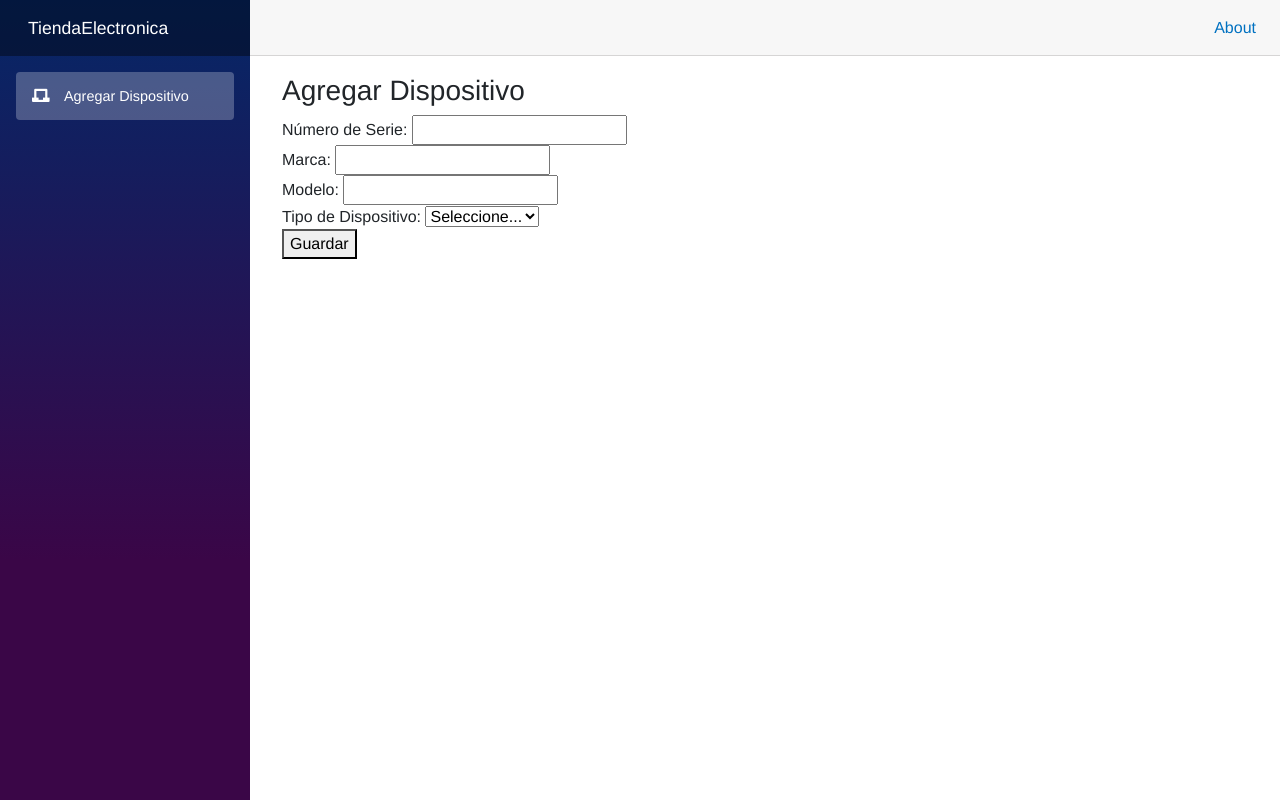
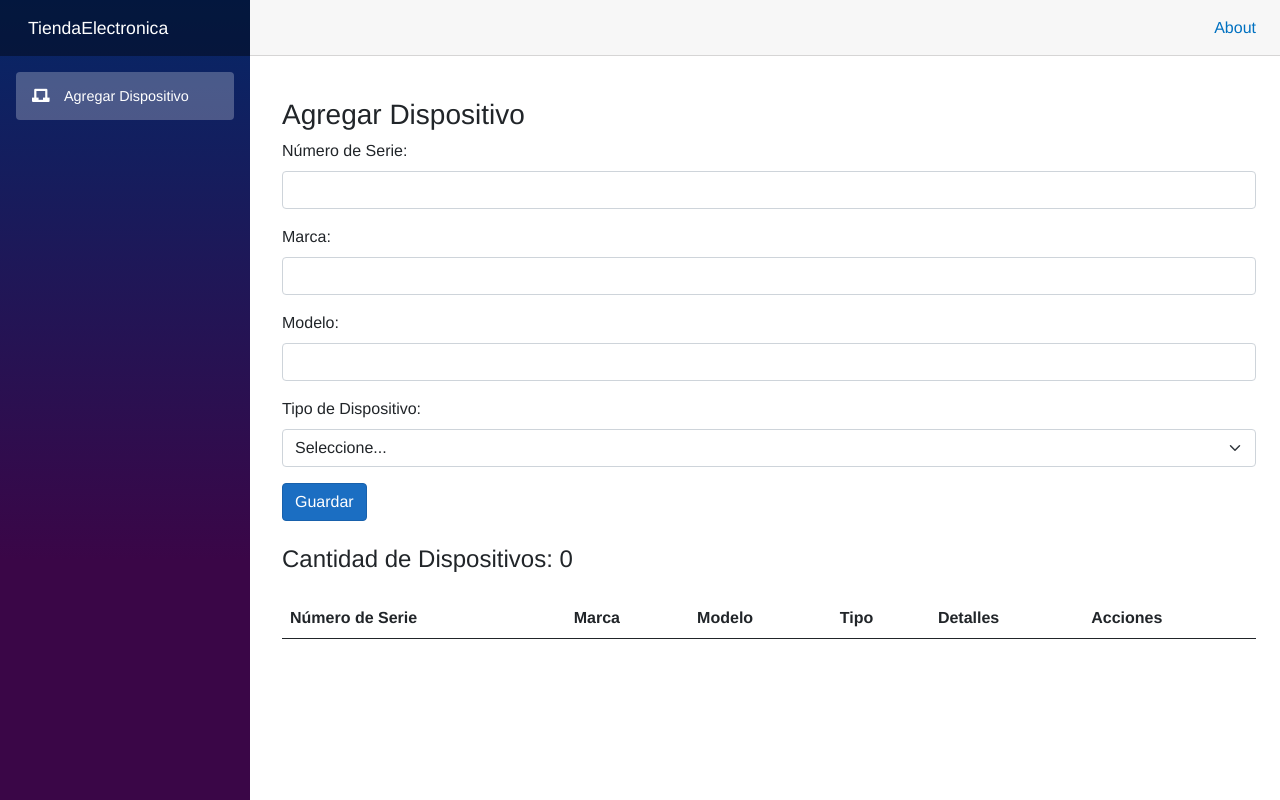
Before and after one commit to RonyC7/TiendaElectronica, an ASP.NET Core app: page /dispositivos in a window 1280 px wide. Run offline with ASP.NET Core 8, Linux system fonts and the light colour scheme; lists and menus that the app fills with data are empty; style sheets or scripts are compiled from the project's sources.

Commit message:
Mostrar datos en la tabla y mejora de diseño

```diff
--- a/Pages/Dispositivos.razor
+++ b/Pages/Dispositivos.razor
@@ -2,24 +2,24 @@
 
 @using TiendaElectronica.Clases
 
-<h3>Agregar Dispositivo</h3>
+<h3 class="mt-4">Agregar Dispositivo</h3>
 
-<div>
-    <label for="numeroDeSerie">Número de Serie:</label>
-    <input id="numeroDeSerie" @bind="nuevoDispositivo.NumeroDeSerie" />
+<div class="mb-3">
+    <label for="numeroDeSerie" class="form-label">Número de Serie:</label>
+    <input id="numeroDeSerie" class="form-control" @bind="nuevoDispositivo.NumeroDeSerie" />
 </div>
-<div>
-    <label for="marca">Marca:</label>
-    <input id="marca" @bind="nuevoDispositivo.Marca" />
+<div class="mb-3">
+    <label for="marca" class="form-label">Marca:</label>
+    <input id="marca" class="form-control" @bind="nuevoDispositivo.Marca" />
 </div>
-<div>
-    <label for="modelo">Modelo:</label>
-    <input id="modelo" @bind="nuevoDispositivo.Modelo" />
+<div class="mb-3">
+    <label for="modelo" class="form-label">Modelo:</label>
+    <input id="modelo" class="form-control" @bind="nuevoDispositivo.Modelo" />
 </div>
 
-<div>
-    <label for="tipo">Tipo de Dispositivo:</label>
-    <select id="tipo" @onchange="CambiarTipoDispositivo">
+<div class="mb-3">
+    <label for="tipo" class="form-label">Tipo de Dispositivo:</label>
+    <select id="tipo" class="form-select" @onchange="CambiarTipoDispositivo">
         <option value="">Seleccione...</option>
         <option value="Laptop">Laptop</option>
         <option value="Smartphone">Smartphone</option>
@@ -29,45 +29,87 @@
 
 @if (tipoSeleccionado == "Laptop" && nuevoDispositivo is Laptop laptop)
 {
-    <div>
-        <label for="memoriaRAM">Memoria RAM (GB):</label>
-        <input id="memoriaRAM" @bind="laptop.MemoriaRAM" type="number" />
+    <div class="mb-3">
+        <label for="memoriaRAM" class="form-label">Memoria RAM (GB):</label>
+        <input id="memoriaRAM" class="form-control" @bind="laptop.MemoriaRAM" type="number" />
     </div>
-    <div>
-        <label for="almacenamiento">Almacenamiento (GB):</label>
-        <input id="almacenamiento" @bind="laptop.Almacenamiento" type="number" />
+    <div class="mb-3">
+        <label for="almacenamiento" class="form-label">Almacenamiento (GB):</label>
+        <input id="almacenamiento" class="form-control" @bind="laptop.Almacenamiento" type="number" />
     </div>
 }
 else if (tipoSeleccionado == "Smartphone" && nuevoDispositivo is Smartphone smartphone)
 {
-    <div>
-        <label for="sistemaOperativo">Sistema Operativo:</label>
-        <input id="sistemaOperativo" @bind="smartphone.SistemaOperativo" />
+    <div class="mb-3">
+        <label for="sistemaOperativo" class="form-label">Sistema Operativo:</label>
+        <input id="sistemaOperativo" class="form-control" @bind="smartphone.SistemaOperativo" />
     </div>
-    <div>
-        <label for="numeroDeCamaras">Número de Cámaras:</label>
-        <input id="numeroDeCamaras" @bind="smartphone.NumeroDeCamaras" type="number" />
+    <div class="mb-3">
+        <label for="numeroDeCamaras" class="form-label">Número de Cámaras:</label>
+        <input id="numeroDeCamaras" class="form-control" @bind="smartphone.NumeroDeCamaras" type="number" />
     </div>
 }
 else if (tipoSeleccionado == "Tablet" && nuevoDispositivo is Tablet tablet)
 {
-    <div>
-        <label for="tamanoDePantalla">Tamaño de Pantalla (pulgadas):</label>
-        <input id="tamanoDePantalla" @bind="tablet.TamañoDePantalla" type="number" step="0.1" />
+    <div class="mb-3">
+        <label for="tamanoDePantalla" class="form-label">Tamaño de Pantalla (pulgadas):</label>
+        <input id="tamanoDePantalla" class="form-control" @bind="tablet.TamañoDePantalla" type="number" step="0.1" />
     </div>
-    <div>
-        <label for="soporteParaStylus">Soporte para Stylus:</label>
-        <input id="soporteParaStylus" type="checkbox" @bind="tablet.SoporteParaStylus" />
+    <div class="mb-3 form-check">
+        <input id="soporteParaStylus" class="form-check-input" type="checkbox" @bind="tablet.SoporteParaStylus" />
+        <label for="soporteParaStylus" class="form-check-label">Soporte para Stylus:</label>
     </div>
 }
 
-<div>
-    <button @onclick="GuardarDispositivo">Guardar</button>
+<div class="mb-3">
+    <button class="btn btn-primary" @onclick="GuardarDispositivo">Guardar</button>
 </div>
+
+@if (!string.IsNullOrEmpty(mensaje))
+{
+    <div class="alert alert-success" role="alert">
+        @mensaje
+    </div>
+}
+
+<div class="mt-4">
+    <h4>Cantidad de Dispositivos: @dispositivos.Count</h4>
+</div>
+
+<table class="table table-striped table-hover mt-4">
+    <thead>
+        <tr>
+            <th>Número de Serie</th>
+            <th>Marca</th>
+            <th>Modelo</th>
+            <th>Tipo</th>
+            <th>Detalles</th>
+            <th>Acciones</th>
+        </tr>
+    </thead>
+    <tbody>
+        @foreach (var dispositivo in dispositivos)
+        {
+            <tr>
+                <td>@dispositivo.NumeroDeSerie</td>
+                <td>@dispositivo.Marca</td>
+                <td>@dispositivo.Modelo</td>
+                <td>@(dispositivo.GetType().Name)</td>
+                <td>@DetallesDispositivo(dispositivo)</td>
+                <td>
+                    <button class="btn btn-warning btn-sm me-2" @onclick="() => EditarDispositivo(dispositivo)">Editar</button>
+                    <button class="btn btn-danger btn-sm" @onclick="() => EliminarDispositivo(dispositivo)">Eliminar</button>
+                </td>
+            </tr>
+        }
+    </tbody>
+</table>
 
 @code {
     private Dispositivo nuevoDispositivo = new Laptop(); // Inicializar con un tipo predeterminado
     private string tipoSeleccionado = string.Empty; // Inicializar con una cadena vacía
+    private List<Dispositivo> dispositivos = new List<Dispositivo>(); // Lista para almacenar los dispositivos
+    private string mensaje; // Variable para el mensaje de confirmación
 
     private void CambiarTipoDispositivo(ChangeEventArgs e)
     {
@@ -91,7 +133,40 @@ else if (tipoSeleccionado == "Tablet" && nuevoDispositivo is Tablet tablet)
 
     private void GuardarDispositivo()
     {
-        // Aquí puedes agregar la lógica para guardar el dispositivo en una lista o en una base de datos
-        Console.WriteLine($"Dispositivo guardado: {nuevoDispositivo.NumeroDeSerie}, {nuevoDispositivo.Marca}, {nuevoDispositivo.Modelo}");
+        if (!dispositivos.Contains(nuevoDispositivo))
+        {
+            dispositivos.Add(nuevoDispositivo);
+            mensaje = "Dispositivo guardado correctamente.";
+        }
+        else
+        {
+            mensaje = "Dispositivo actualizado correctamente.";
+        }
+
+        // Reset nuevoDispositivo para el próximo ingreso
+        CambiarTipoDispositivo(new ChangeEventArgs { Value = tipoSeleccionado });
+    }
+
+    private void EditarDispositivo(Dispositivo dispositivo)
+    {
+        nuevoDispositivo = dispositivo;
+        tipoSeleccionado = dispositivo.GetType().Name;
+    }
+
+    private void EliminarDispositivo(Dispositivo dispositivo)
+    {
+        dispositivos.Remove(dispositivo);
+        mensaje = "Dispositivo eliminado correctamente.";
+    }
+
+    private string DetallesDispositivo(Dispositivo dispositivo)
+    {
+        return dispositivo switch
+        {
+            Laptop laptop => $"RAM: {laptop.MemoriaRAM} GB, Almacenamiento: {laptop.Almacenamiento} GB",
+            Smartphone smartphone => $"Sistema Operativo: {smartphone.SistemaOperativo}, Cámaras: {smartphone.NumeroDeCamaras}",
+            Tablet tablet => $"Pantalla: {tablet.TamañoDePantalla} pulgadas, Stylus: {(tablet.SoporteParaStylus ? "Sí" : "No")}",
+            _ => "Detalles no disponibles"
+        };
     }
 }
```
